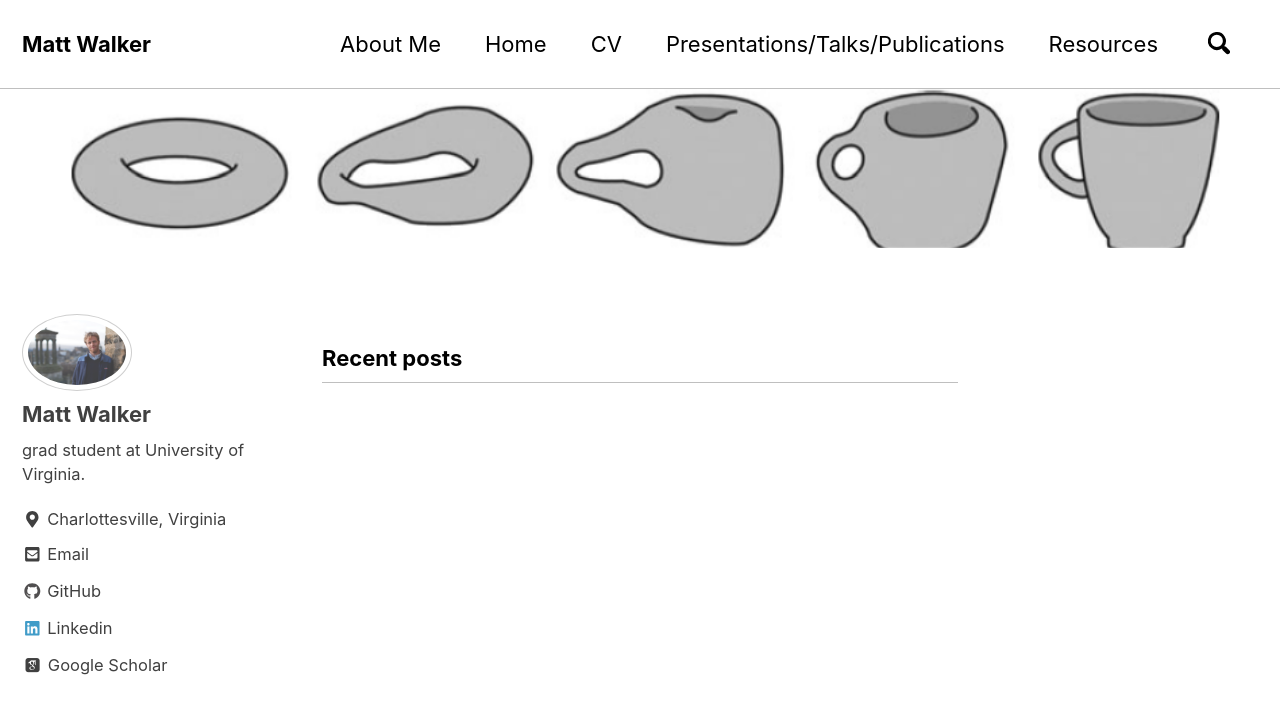
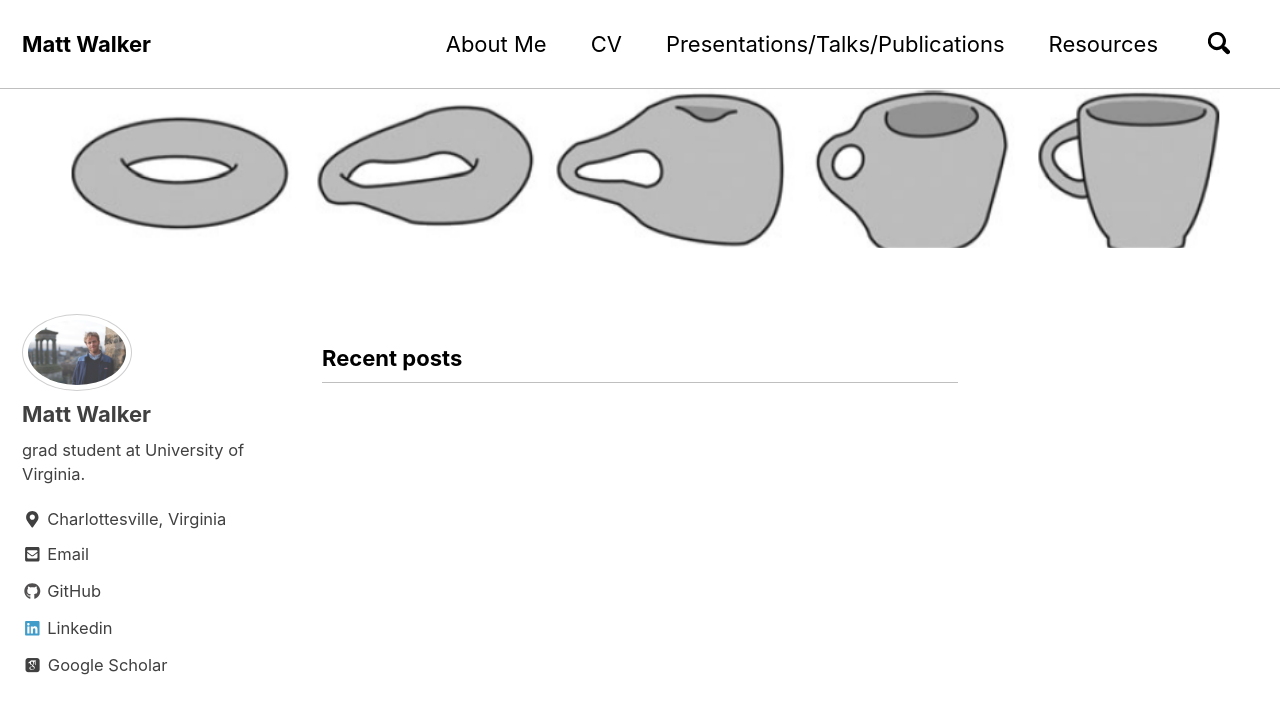
Before and after one commit to Mattwalker411/mathwalker.github.io, a Jekyll site: the page built from index.html, in a window 1280 px wide and 900 px high. Shown: the top 714 px of the window. Built offline with Jekyll 4.4.1, drawn with Linux system fonts in a browser that asks for light colours; cached includes are drawn as plain includes; nearby versions of some CDN libraries; some web fonts are replaced; the list of posts is cut into pages by our own code.

Commit message:
no home button for today

```diff
--- a/_data/navigation.yml
+++ b/_data/navigation.yml
@@ -4,8 +4,6 @@ main:
   #  url: https://mmistakes.github.io/minimal-mistakes/docs/quick-start-guide/
    - title: "About Me"
      url: /about/
-   - title: "Home"
-     url: /Home/
    - title: "CV"
      url: /assets/documents/Matt_Walker_CV.pdf
    - title: "Presentations/Talks/Publications"
```
